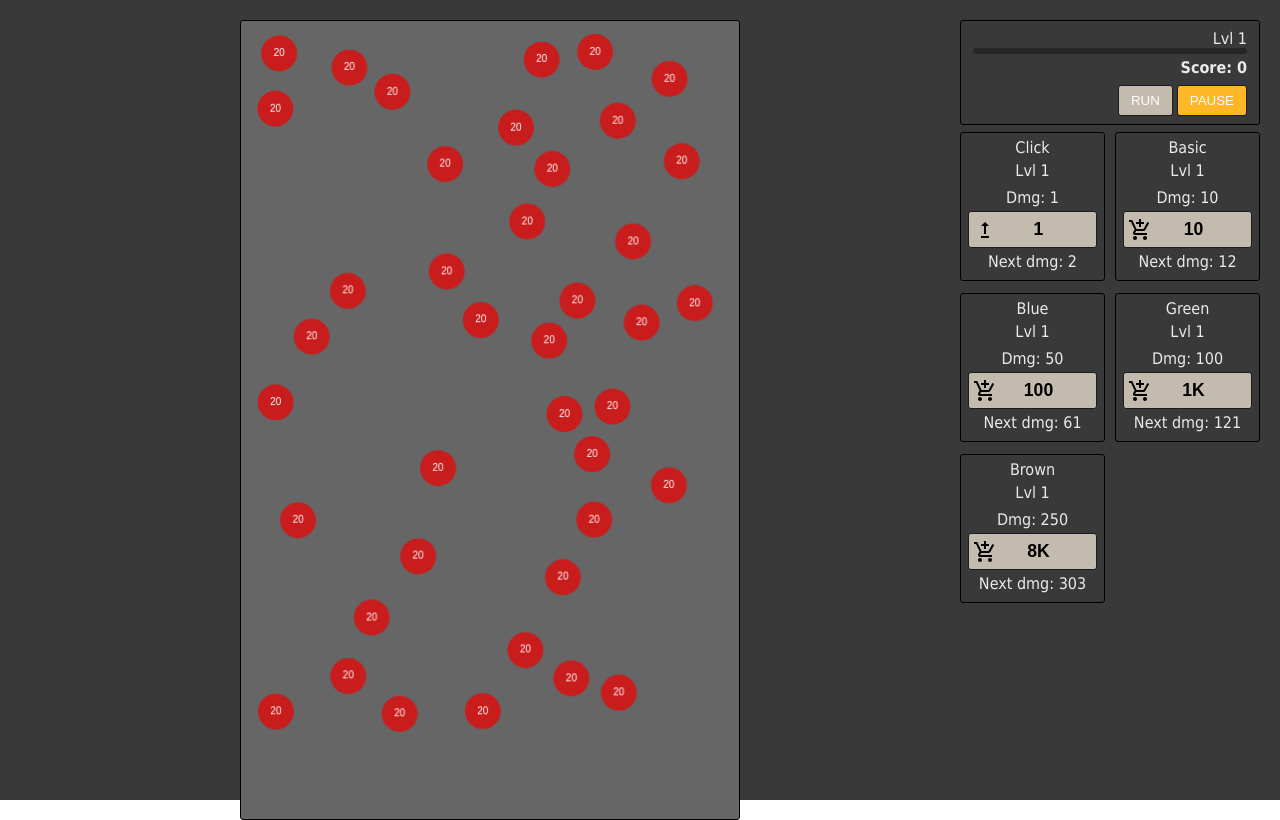
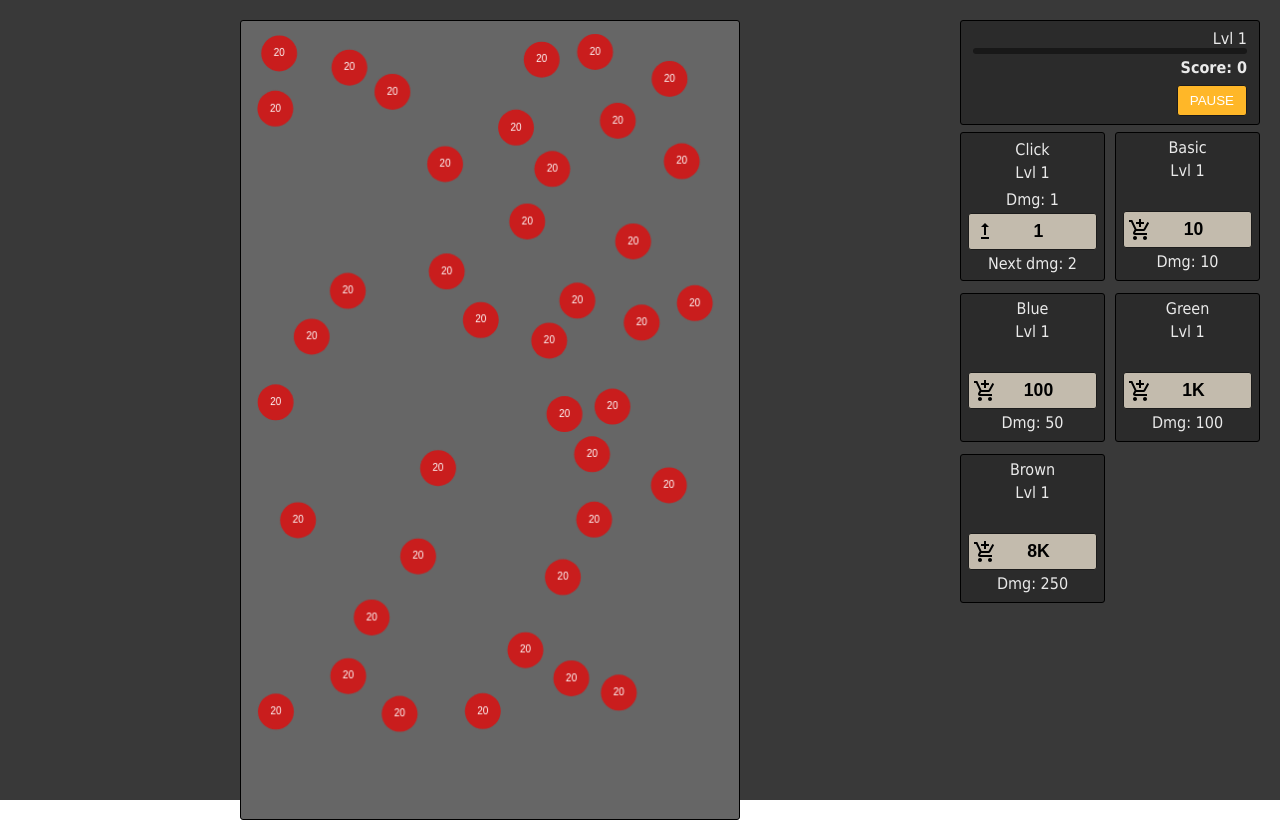
Before and after one commit to ksenkso/angular-idle-balls, an Angular app: page / in a window 1280 px wide. Built offline with nearby package versions, Linux system fonts and the light colour scheme.

Commit message:
make ui more dark; renamed `run` to `play`

```diff
--- a/src/app/controls/controls.component.css
+++ b/src/app/controls/controls.component.css
@@ -7,6 +7,7 @@
   padding: 8px 12px;
   border: 1px solid black;
   border-radius: 3px;
+  background-color: #2b2b2b;
 
 }
 .controls__score {
--- a/src/app/controls/controls.component.html
+++ b/src/app/controls/controls.component.html
@@ -2,6 +2,6 @@
   <div class="controls__level">Lvl {{level}}</div>
   <app-progress [progress]="progress"></app-progress>
   <div class="controls__score">Score: {{score | formatPoints}}</div>
-  <button class="button controls__button" [disabled]="!isPaused" (click)="run()">RUN</button>
-  <button class="button controls__button" [disabled]="isPaused" (click)="pause()">PAUSE</button>
+  <button class="button controls__button" *ngIf="isPaused" (click)="play()">PLAY</button>
+  <button class="button controls__button" *ngIf="!isPaused" (click)="pause()">PAUSE</button>
 </div>
--- a/src/app/controls/controls.component.ts
+++ b/src/app/controls/controls.component.ts
@@ -20,7 +20,7 @@ export class ControlsComponent {
     this.playgroundService.levelProgress$.subscribe(levelProgress => this.progress = levelProgress);
   }
 
-  run(): void {
+  play(): void {
     this.playgroundService.run();
   }
 
--- a/src/app/progress/progress.component.css
+++ b/src/app/progress/progress.component.css
@@ -3,7 +3,7 @@
   overflow: hidden;
   height: 6px;
   border-radius: 3px;
-  background-color: #262626;
+  background-color: #181818;
 }
 .progress__done {
   position: absolute;
--- a/src/app/shop/shop.component.css
+++ b/src/app/shop/shop.component.css
@@ -18,6 +18,7 @@
   align-items: center;
   max-width: 145px;
   width: 100%;
+  background-color: #2b2b2b;
 }
 
 .shop__ball:nth-child(odd) {
@@ -51,3 +52,7 @@
 .ball__upgrade > * {
   flex: 1 1 50%;
 }
+
+.ball__next-damage {
+  height: 1em;
+}
--- a/src/app/shop/shop.component.html
+++ b/src/app/shop/shop.component.html
@@ -3,9 +3,8 @@
     <div class="ball__name">{{ballType.name}}</div>
     <div class="ball__level">Lvl {{ballType.damage.level}}</div>
     <div class="ball__image">
-      <!--      <img src="/assets/balls/{{ballType.type}}" alt="{{ballType.name}} ball's image">-->
     </div>
-    <div class="ball__current-damage">Dmg: {{ballType.damage.value$.value | formatPoints}}</div>
+    <div [style.opacity]="ballType.bought ? 1 : 0" class="ball__current-damage">Dmg: {{ballType.damage.value$.value | formatPoints}}</div>
     <button class="button ball__button"
             *ngIf="!ballType.bought"
             [disabled]="ballType.bought || playgroundService.score$.value < ballType.cost.value$.value"
@@ -15,6 +14,7 @@
             [disabled]="!ballType.bought || playgroundService.score$.value < ballType.cost.value$.value"
             (click)="upgrade(ballType.type)" class="button ball__button ball__button_upgrade">
       {{ballType.cost.value$.value | formatPoints}}</button>
-    <div class="ball__next-damage">Next dmg: {{ballType.damage.next | formatPoints}}</div>
+    <div *ngIf="ballType.bought" class="ball__next-damage">Next dmg: {{ballType.damage.next | formatPoints}}</div>
+    <div *ngIf="!ballType.bought" class="ball__current-damage">Dmg: {{ballType.damage.value$.value | formatPoints}}</div>
   </div>
 </div>
```
